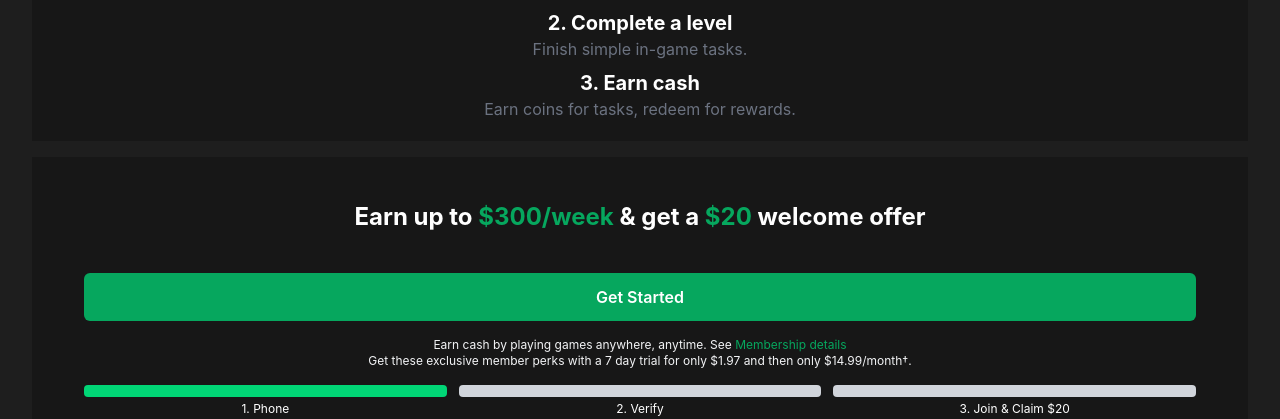
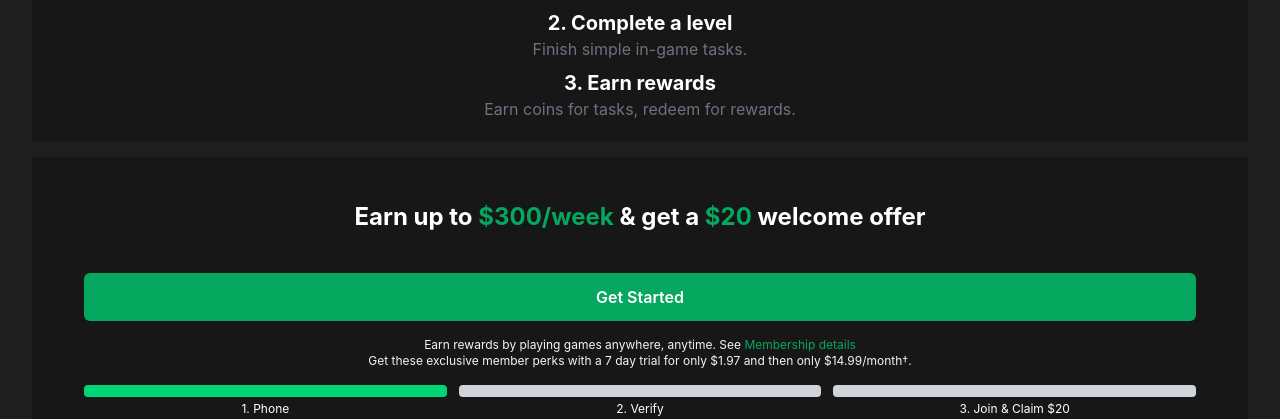
Before and after one commit to lsaffie/earnbyplay-frontend, a React (Create React App) app: page / in a window 1280 px wide. Shown: the part 240-659 px from the top of the page. Built offline with nearby package versions, Linux system fonts and the light colour scheme; no server answers.

Commit message:
replaced references to cash with rewards/points

```diff
--- a/src/components/Home.js
+++ b/src/components/Home.js
@@ -34,7 +34,7 @@ const Home= () => {
         <div className="text-gray-500 mb-2">Finish simple in-game tasks.</div>
 
         <h2 className="text-xl font-bold text-center text-white">
-          3. Earn cash
+          3. Earn rewards
         </h2>
         <div className="text-gray-500">
           Earn coins for tasks, redeem for rewards.
--- a/src/components/LedgerEntries.js
+++ b/src/components/LedgerEntries.js
@@ -42,7 +42,7 @@ const LedgerEntriesComponent = () => {
                   <th className="px-1 sm:px-3 py-2 text-left text-xs sm:text-sm font-medium text-gray-500 uppercase tracking-wider hidden sm:table-cell">ID</th>
                   <th className="px-1 sm:px-3 py-2 text-left text-xs sm:text-sm font-medium text-gray-500 uppercase tracking-wider"> Date/Time</th>
                   <th className="px-1 sm:px-3 py-2 text-left text-xs sm:text-sm font-medium text-gray-500 uppercase tracking-wider"> Type</th>
-                  <th className="px-1 sm:px-3 py-2 text-left text-xs sm:text-sm font-medium text-gray-500 uppercase tracking-wider"> Amount</th>
+                  <th className="px-1 sm:px-3 py-2 text-left text-xs sm:text-sm font-medium text-gray-500 uppercase tracking-wider"> Points</th>
                   {/* Adjusted header for mobile */}
                   <th className="px-1 sm:px-3 py-2 text-left text-xs sm:text-sm font-medium text-gray-500 uppercase tracking-wider"> Desc</th>
                 </tr>
--- a/src/components/Payout.js
+++ b/src/components/Payout.js
@@ -184,7 +184,7 @@ const Payout = () => {
 
           <h2 className="text-sm text-left text-gray-400 mt-5">
             * Please note that redemptions from your wallet can only be made in
-            whole dollar amounts. Any remaining cents will stay in your wallet
+            whole points. Any remaining points will stay in your wallet
             for future use.
           </h2>
 
--- a/src/components/PayoutsTable.js
+++ b/src/components/PayoutsTable.js
@@ -44,7 +44,7 @@ const PayoutsTable = () => {
                   Award Date
                 </th>
                 <th className="px-1 sm:px-3 py-2 text-left text-xs sm:text-sm font-medium text-gray-500 uppercase tracking-wider">
-                  Amount
+                  Points
                 </th>
                 <th className="px-1 sm:px-3 py-2 text-left text-xs sm:text-sm font-medium text-gray-500 uppercase tracking-wider">
                   Payout url
--- a/src/components/PhoneNumberVerification.js
+++ b/src/components/PhoneNumberVerification.js
@@ -78,7 +78,7 @@ const PhoneNumberForm = ({
         </button>
 
         <p className="text-gray-100 mb-4 text-base sm:text-xs md:text-xs">
-          Earn cash by playing games anywhere, anytime. See
+          Earn rewards by playing games anywhere, anytime. See
           <a
             href="#"
             className="text-ebp-cta-green hover:underline"
--- a/src/components/PhoneNumberVerificationHome.js
+++ b/src/components/PhoneNumberVerificationHome.js
@@ -126,7 +126,7 @@ const PhoneNumberForm = ({
           Send Code
         </button>
         <p className="text-gray-100 mb-4 text-base sm:text-xs md:text-xs">
-          Earn cash by playing games anywhere, anytime. See
+          Earn rewards by playing games anywhere, anytime. See
           <a
             href="#"
             className="text-ebp-cta-green hover:underline"
--- a/src/components/WalletBalance.jsx
+++ b/src/components/WalletBalance.jsx
@@ -23,7 +23,7 @@ const WalletBalance = () => {
   return (
     <div className="md:flex"> {/* Responsive Padding */}
         <div className="bg-ebp-cta-green shadow rounded-md p-3">
-          <p className="text-sm font-bold text-white">${wallet.balance}</p>
+          <p className="text-sm font-bold text-white">{wallet.balance}</p>
         </div>
     </div>
   );
--- a/src/components/WalletView.js
+++ b/src/components/WalletView.js
@@ -62,7 +62,7 @@ const WalletView = () => {
           <div>
             <div className="bg-ebp-header shadow rounded-sm p-4 sm:p-6">
               <h2 className="text-lg font-semibold text-gray-200 mb-4">Wallet Details</h2>
-              <p className="text-md text-gray-200">Balance:</p>
+              <p className="text-md text-gray-200">Points Balance:</p>
               <p className="text-xl font-bold text-gray-200">{wallet.balance}</p>
               {/* Render additional wallet details here */}
               {currentUser?.active_subscription ? (
```
